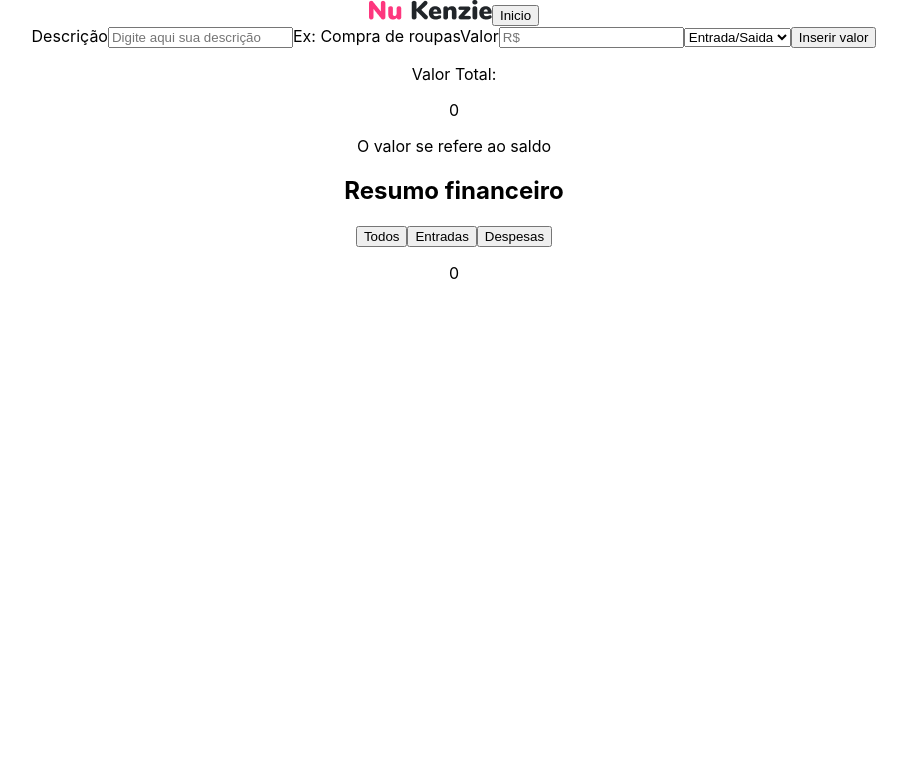
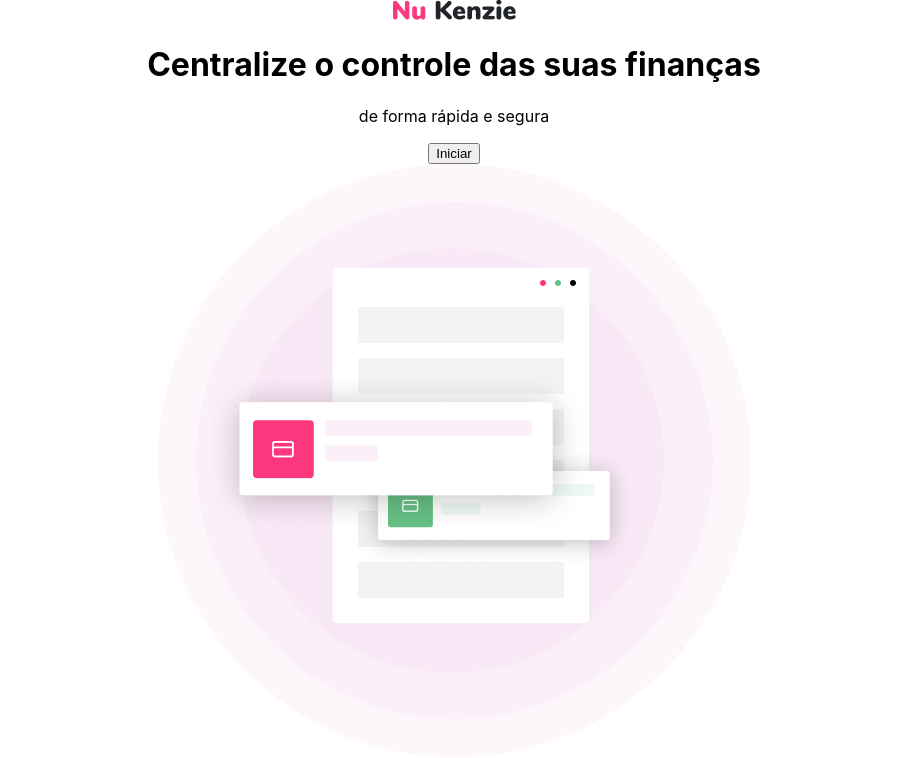
Before and after one commit to Kenzie-Academy-Brasil-Developers/react-entrega-s1-nu-kenzie-GabrielOgawa-3, a React (Create React App) app: page / in a window 1280 px wide. Shown: the top 758 px of the page, without its empty margins (186-1093 px from the left). Built offline with nearby package versions, Linux system fonts and the light colour scheme.

Commit message:
feat: add feature inicial Page

```diff
--- a/src/App.jsx
+++ b/src/App.jsx
@@ -2,12 +2,14 @@
 import "./App.css";
 import { Filters } from "./components/Filters";
 import { Form } from "./components/Form";
+import { InicialPage } from "./components/InicialPage";
 import { List } from "./components/List";
 import { Total } from "./components/Total";
 
 const App = () => {
   const [listTransactions, setListTransactions] = useState([]);
   const [filteredlist, setFilteredList] = useState([]);
+  const [isLogin, setIsLogin] = useState(false);
 
   function addTransactions(newTransaction) {
     setListTransactions([...listTransactions, newTransaction]);
@@ -30,9 +32,13 @@
 
   return (
     <div className="App">
+      {!isLogin ? (
+        <InicialPage setIsLogin={setIsLogin} />
+      ) : (
+        <div>
           <header>
             <img src="../assets/nukenzie.png" alt="Logo NuKenzie" />
-        <button>Inicio</button>
+            <button onClick={() => setIsLogin(false)}>Inicio</button>
           </header>
 
           <Form
@@ -58,6 +64,8 @@
             />
           )}
         </div>
+      )}
+    </div>
   );
 };
 
--- /dev/null
+++ b/src/components/InicialPage/index.jsx
@@ -0,0 +1,15 @@
+export const InicialPage = ({ setIsLogin }) => {
+  return (
+    <div>
+      <div>
+        <img src="../assets/nukenzie.png" alt="Logo NuKenzie" />
+        <h1>Centralize o controle das suas finanças</h1>
+        <p>de forma rápida e segura</p>
+        <button type="button" onClick={() => setIsLogin(true)}>
+          Iniciar
+        </button>
+      </div>
+      <img src="../assets/illustration.png" alt="" />
+    </div>
+  );
+};
```
Also changed, not shown: public/assets/illustration.png (added). Lines whose indentation alone changed are shown as unchanged.
